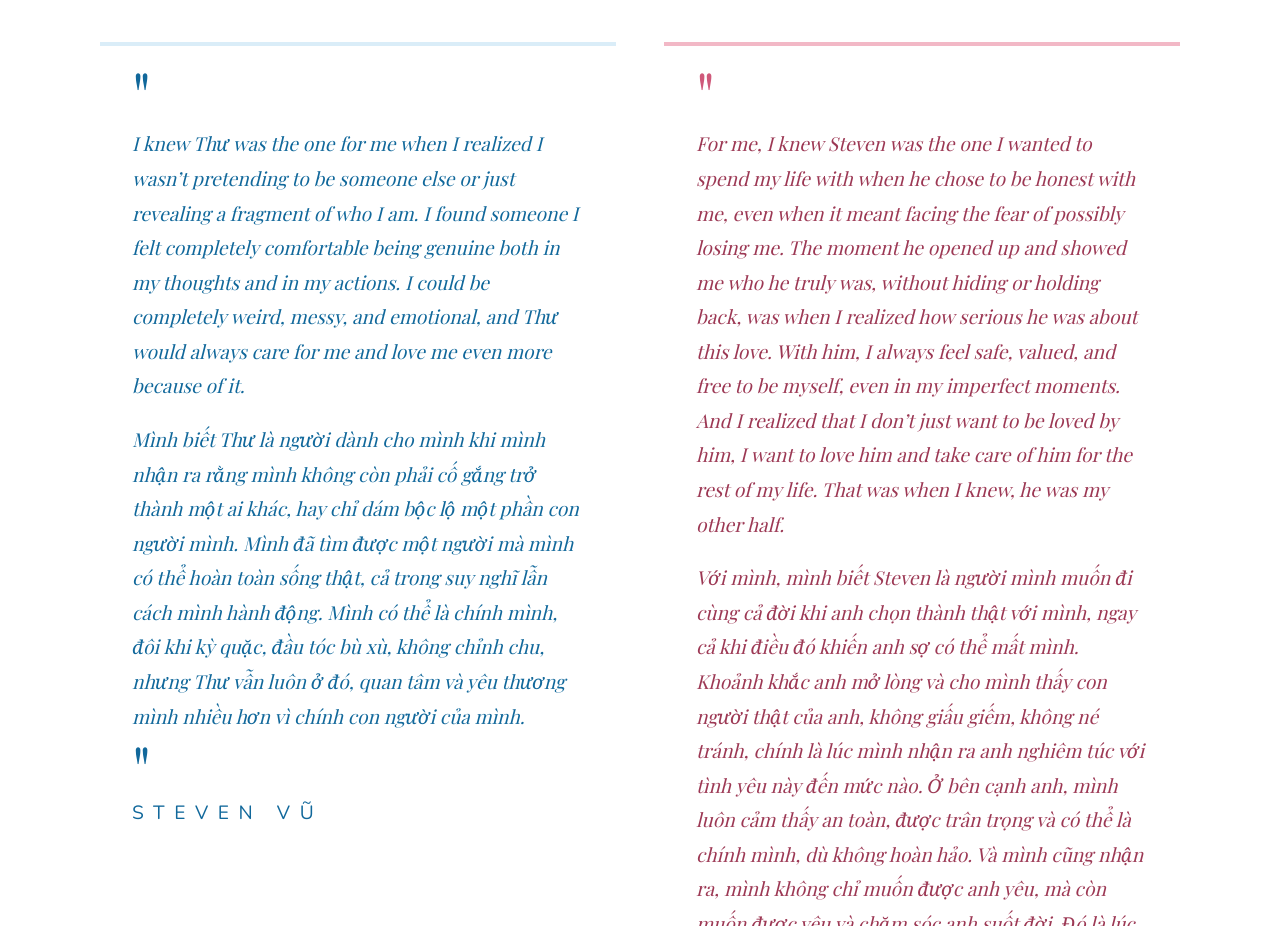
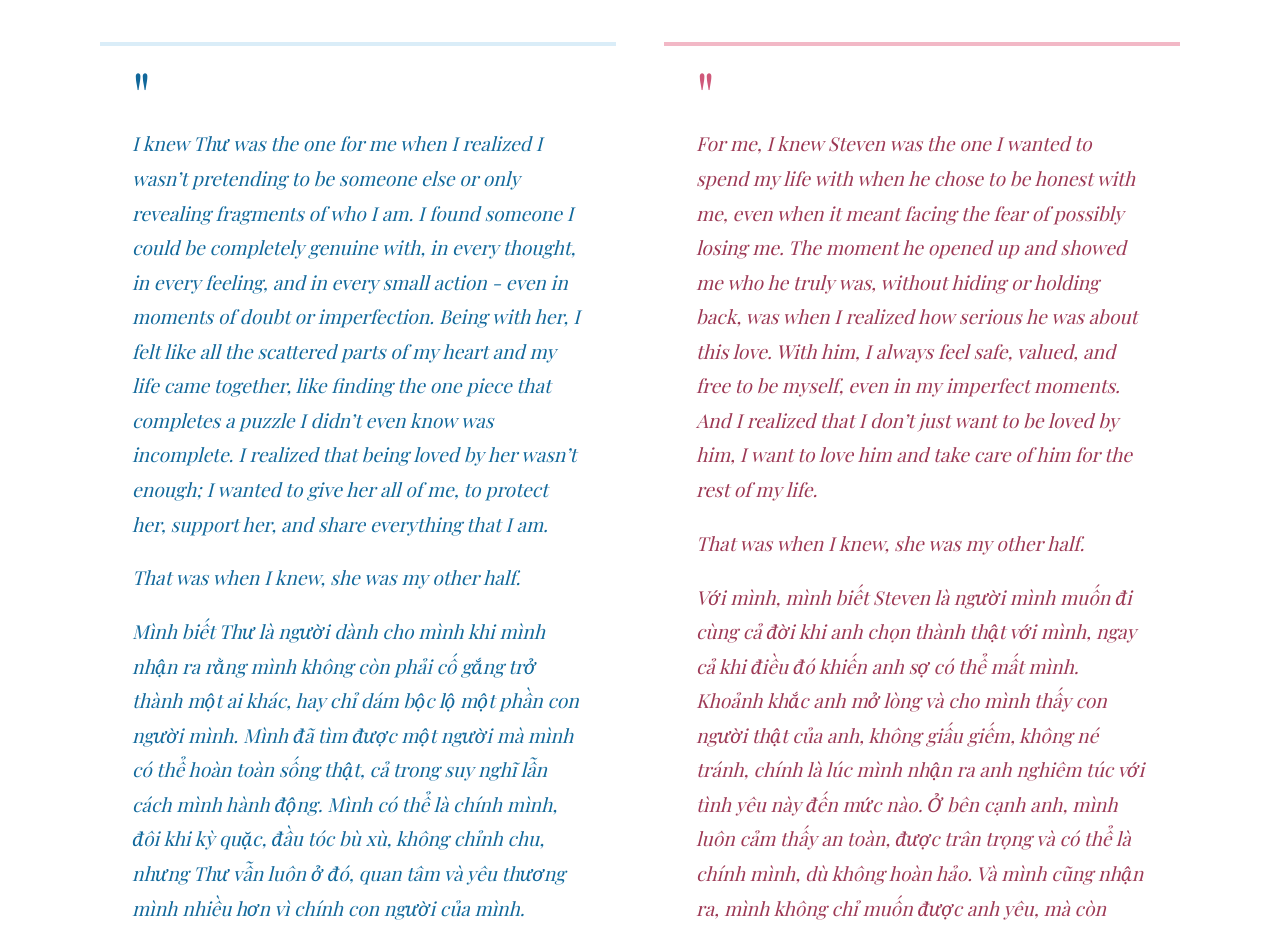
Before and after one commit to StevenHVu/StevenHVu.github.io, a plain HTML site: page index.html in a window 1280 px wide. Shown: the part 1829-2755 px from the top of the page. Drawn offline with nearby package versions, Linux system fonts and the light colour scheme; a web font is replaced by a local one.

Commit message:
Update index.html

```diff
--- a/index.html
+++ b/index.html
@@ -20,10 +20,12 @@
     html{scroll-behavior:smooth}
     body{background:var(--white);color:var(--charcoal);font-family:var(--sans);font-weight:300;overflow-x:hidden}
 
+    /* NAV */
     nav{position:fixed;top:0;left:0;right:0;z-index:100;display:flex;justify-content:center;gap:2.8rem;padding:1.1rem 2rem;background:rgba(255,255,255,0.9);backdrop-filter:blur(12px);border-bottom:1px solid var(--sky-light);font-size:1.2rem;letter-spacing:0.22em;text-transform:uppercase}
     nav a{text-decoration:none;color:var(--mid);transition:color 0.3s}
     nav a:hover{color:var(--sky-dark)}
 
+    /* HERO */
     #hero{min-height:100vh;display:flex;flex-direction:column;align-items:center;justify-content:center;text-align:center;padding:8rem 2rem 6rem;position:relative;overflow:hidden;background:var(--off-white)}
     #hero::before{content:'';position:absolute;inset:0;background:radial-gradient(ellipse 60% 50% at 20% 30%,rgba(168,207,232,0.25) 0%,transparent 70%),radial-gradient(ellipse 50% 45% at 80% 70%,rgba(242,184,198,0.25) 0%,transparent 70%);pointer-events:none}
     #hero::after{content:'';position:absolute;width:580px;height:580px;top:50%;left:50%;transform:translate(-50%,-50%);border-radius:50%;border:1px solid rgba(168,207,232,0.35);pointer-events:none}
@@ -40,12 +42,24 @@
     .btn:hover{background:var(--sky-dark);color:#fff}
     @keyframes fadeUp{from{opacity:0;transform:translateY(18px)}to{opacity:1;transform:translateY(0)}}
 
+    /* SECTIONS */
     section{padding:6rem 2rem}
     .section-inner{max-width:1080px;margin:0 auto}
     .section-label{font-size:1.2rem;letter-spacing:0.28em;text-transform:uppercase;color:var(--sky-dark);margin-bottom:0.8rem}
     .section-title{font-family:var(--serif);font-size:clamp(2rem,5vw,3.2rem);font-weight:300;line-height:1.2;margin-bottom:1.4rem}
     .section-title em{font-style:italic;color:var(--pink-dark)}
     .section-body{font-size:1.1rem;line-height:1.9;color:var(--mid)}
+
+    /* ============================================
+       CAROUSEL - CONTINUOUS ANIMATION APPROACH
+       ============================================
+       Key change: Animation runs CONTINUOUSLY on every image
+       We only change OPACITY to fade between slides
+       Images NEVER stop zooming - they zoom continuously
+
+       Each image has its own infinite zoom animation
+       Opacity fade is the ONLY thing that changes
+    */
 
     #gallery{
       display: flex;
@@ -73,11 +87,12 @@
       height: 100%;
     }
 
+    /* All slides start hidden */
     .carousel-slide {
       position: absolute;
       inset: 0;
       opacity: 0;
-
+      /* Smooth opacity fade - THIS IS THE ONLY TRANSITION */
       transition: opacity 0.8s ease-in-out;
       z-index: 0;
       pointer-events: none;
@@ -88,7 +103,7 @@
       width: 100%;
       height: 100%;
     }
-
+    /* Active slide is visible */
     .carousel-slide.active {
       opacity: 1;
       z-index: 1;
@@ -105,11 +120,14 @@
       -webkit-backface-visibility: hidden;
     }
 
+    /* CONTINUOUS ZOOM: animation runs forever on every image
+       It never stops, resets, or gets removed
+       Only opacity changes when switching slides
+    */
     .carousel-slide img {
       animation: continuousZoom 180s ease-in-out infinite;
     }
 
-    /* Zoom goes from 1.0 to 1.12, then back to 1.0, forever */
     @keyframes continuousZoom {
       0%   { transform: scale(1.00); }
       13%   { transform: scale(1.12); }
@@ -316,14 +334,16 @@
     <div class="story-grid">
       <div class="quote-card">
         <span class="quote-mark">"</span>
-        <p class="quote-text">I knew Thư was the one for me when I realized I wasn’t pretending to be someone else or just revealing a fragment of who I am. I found someone I felt completely comfortable being genuine both in my thoughts and in my actions. I could be completely weird, messy, and emotional, and Thư would always care for me and love me even more because of it.</p>
+        <p class="quote-text">I knew Thư was the one for me when I realized I wasn’t pretending to be someone else or only revealing fragments of who I am. I found someone I could be completely genuine with, in every thought, in every feeling, and in every small action - even in moments of doubt or imperfection. Being with her, I felt like all the scattered parts of my heart and my life came together, like finding the one piece that completes a puzzle I didn’t even know was incomplete. I realized that being loved by her wasn’t enough; I wanted to give her all of me, to protect her, support her, and share everything that I am.</p>
+        <p class="quote-text">That was when I knew, she was my other half.</p>
         <p class="quote-text">Mình biết Thư là người dành cho mình khi mình nhận ra rằng mình không còn phải cố gắng trở thành một ai khác, hay chỉ dám bộc lộ một phần con người mình. Mình đã tìm được một người mà mình có thể hoàn toàn sống thật, cả trong suy nghĩ lẫn cách mình hành động. Mình có thể là chính mình, đôi khi kỳ quặc, đầu tóc bù xù, không chỉnh chu, nhưng Thư vẫn luôn ở đó, quan tâm và yêu thương mình nhiều hơn vì chính con người của mình.</p>
         <span class="quote-mark">"</span>
         <p class="quote-author">Steven Vũ</p>
       </div>
       <div class="quote-card pink-top">
         <span class="quote-mark">"</span>
-        <p class="quote-text quote-placeholder">For me, I knew Steven was the one I wanted to spend my life with when he chose to be honest with me, even when it meant facing the fear of possibly losing me. The moment he opened up and showed me who he truly was, without hiding or holding back, was when I realized how serious he was about this love. With him, I always feel safe, valued, and free to be myself, even in my imperfect moments. And I realized that I don’t just want to be loved by him, I want to love him and take care of him for the rest of my life. That was when I knew, he was my other half.</p>
+        <p class="quote-text quote-placeholder">For me, I knew Steven was the one I wanted to spend my life with when he chose to be honest with me, even when it meant facing the fear of possibly losing me. The moment he opened up and showed me who he truly was, without hiding or holding back, was when I realized how serious he was about this love. With him, I always feel safe, valued, and free to be myself, even in my imperfect moments. And I realized that I don’t just want to be loved by him, I want to love him and take care of him for the rest of my life.</p>
+        <p class="quote-text quote-placeholder">That was when I knew, she was my other half.</p>
         <p class="quote-text quote-placeholder">Với mình, mình biết Steven là người mình muốn đi cùng cả đời khi anh chọn thành thật với mình, ngay cả khi điều đó khiến anh sợ có thể mất mình. Khoảnh khắc anh mở lòng và cho mình thấy con người thật của anh, không giấu giếm, không né tránh, chính là lúc mình nhận ra anh nghiêm túc với tình yêu này đến mức nào. Ở bên cạnh anh, mình luôn cảm thấy an toàn, được trân trọng và có thể là chính mình, dù không hoàn hảo. Và mình cũng nhận ra, mình không chỉ muốn được anh yêu, mà còn muốn được yêu và chăm sóc anh suốt đời. Đó là lúc mình biết, anh chính là người của mình</p>
         <span class="quote-mark">"</span>
         <p class="quote-author" style="color:rgba(177, 0, 51)">Anh Thư</p>
@@ -438,13 +458,17 @@
 </footer>
 
 <script>
+  // ============================================
+  // CAROUSEL - SIMPLE OPACITY FADE ONLY
+  // ============================================
+  // The key insight: let the zoom animation run forever
+  // We only control OPACITY to fade between slides
 
   const slides = document.querySelectorAll('.carousel-slide');
   const dotsContainer = document.getElementById('carouselDots');
   let current = 0;
   let timer;
 
-  // Create dot indicators
   slides.forEach((_, i) => {
     const dot = document.createElement('button');
     dot.classList.add('carousel-dot');
@@ -461,9 +485,11 @@
   function goTo(index) {
     const nextIndex = (index + slides.length) % slides.length;
 
+    // Remove active from all slides
     slides.forEach(slide => slide.classList.remove('active'));
     dots.forEach(dot => dot.classList.remove('active'));
 
+    // Add active to new slide
     slides[nextIndex].classList.add('active');
     dots[nextIndex].classList.add('active');
 
@@ -490,6 +516,7 @@
     });
   });
 
+  // Auto-play
   function startAuto() {
     timer = setInterval(() => {
       goTo(current + 1);
@@ -503,10 +530,8 @@
 
   startAuto();
 
-  // Pause/resume on hover
   const carousel = document.querySelector('.carousel');
 
-  // Touch swipe
   let startX = 0;
   carousel.addEventListener('touchstart', e => {
     startX = e.touches[0].clientX;
```
